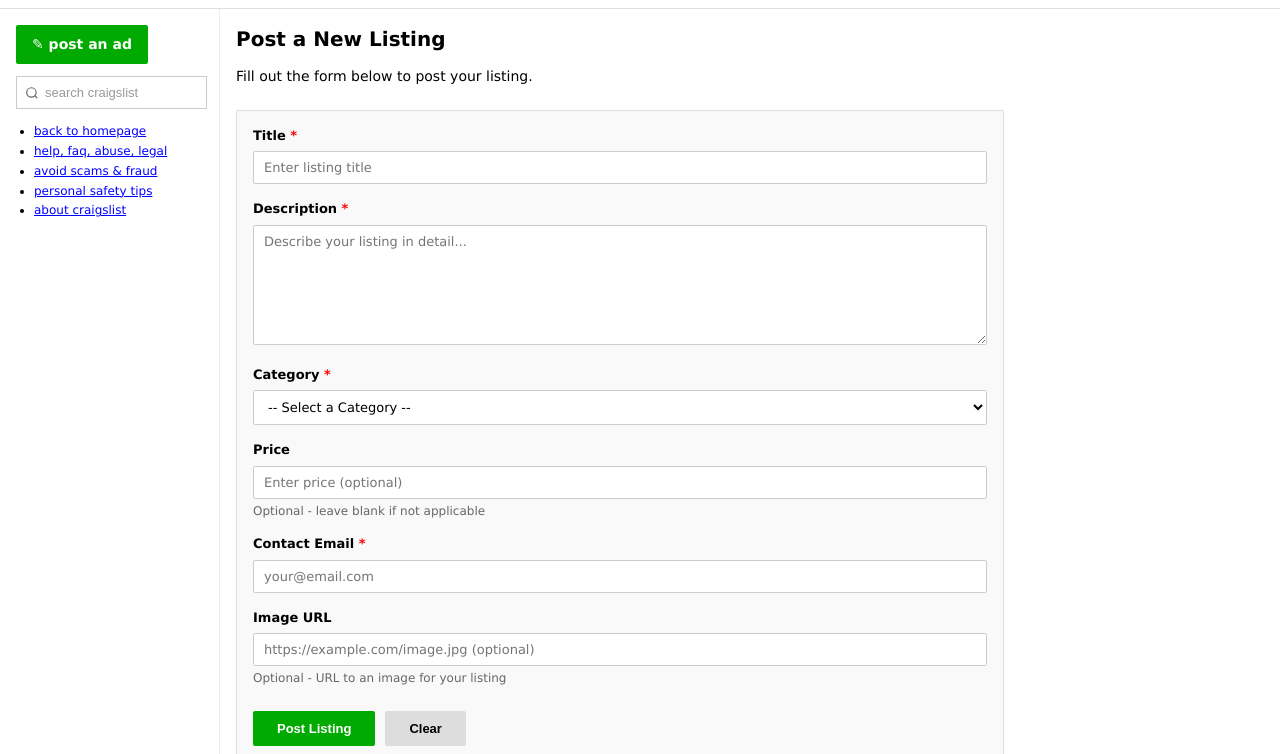
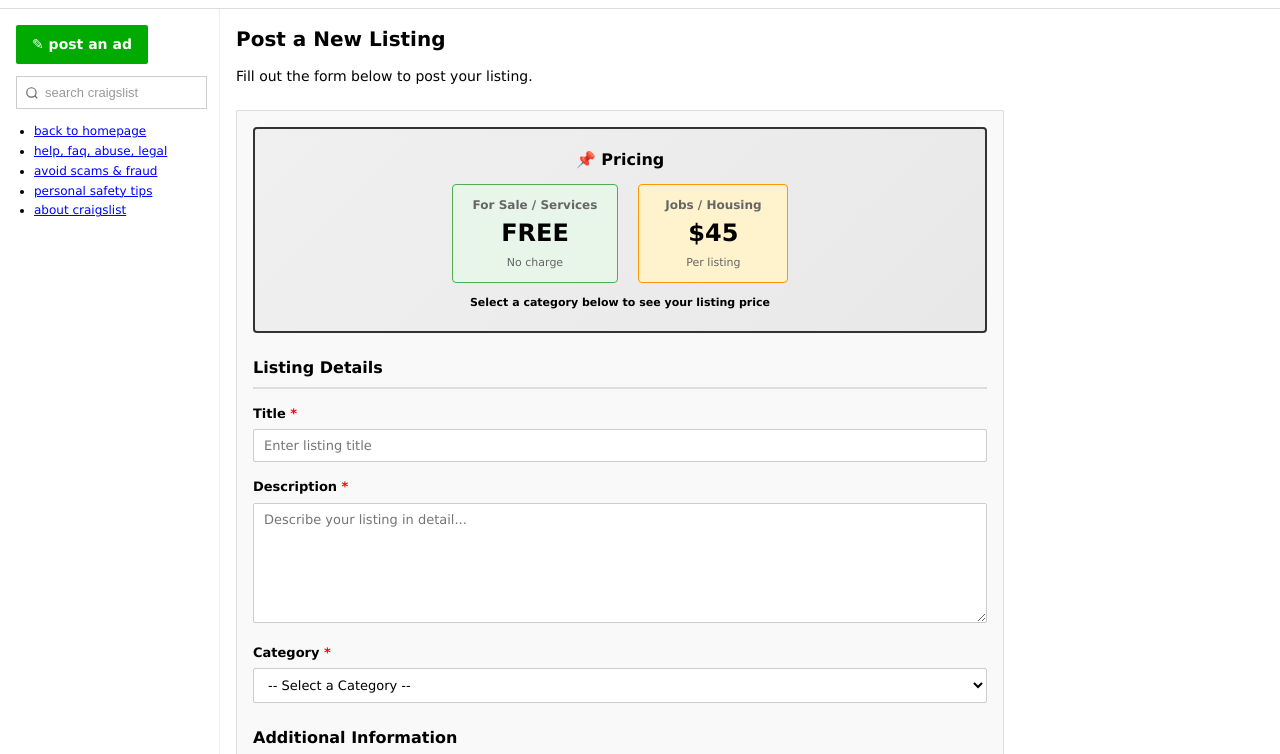
Before and after one commit to ibrahimadiallo-byte/Updated-Craigslist, a plain HTML site: page post.html in a window 1280 px wide. Shown: the part 46-800 px from the top of the page. Drawn offline with Linux system fonts and the light colour scheme.

Commit message:
Redesign post form with prominent pricing display and modern UI

```diff
--- a/js/post.js
+++ b/js/post.js
@@ -2,22 +2,27 @@
 
 const postForm = document.getElementById('postForm');
 const categorySelect = document.getElementById('category');
-const categoryNote = document.getElementById('categoryNote');
 const successMessage = document.getElementById('successMessage');
 const errorMessage = document.getElementById('errorMessage');
 const loadingIndicator = document.getElementById('loadingIndicator');
+const pricingSelected = document.getElementById('pricingSelected');
 
-// Show category note about paid listings
+// Update pricing display based on selected category
 categorySelect.addEventListener('change', () => {
   const category = categorySelect.value;
+
   if (category === 'Jobs' || category === 'Housing') {
-    categoryNote.textContent = '⚠️ This category requires a paid listing';
-    categoryNote.style.color = '#f00';
+    pricingSelected.innerHTML = '💳 PAID LISTING - $45 will be charged';
+    pricingSelected.style.background = '#ff9800';
+    pricingSelected.style.color = '#000';
+    pricingSelected.classList.add('active');
   } else if (category === 'For Sale' || category === 'Services') {
-    categoryNote.textContent = 'This is a free listing';
-    categoryNote.style.color = '#080';
+    pricingSelected.innerHTML = '✓ FREE LISTING';
+    pricingSelected.style.background = '#4caf50';
+    pricingSelected.style.color = '#fff';
+    pricingSelected.classList.add('active');
   } else {
-    categoryNote.textContent = '';
+    pricingSelected.classList.remove('active');
   }
 });
 
@@ -127,7 +132,7 @@ postForm.addEventListener('submit', async (e) => {
 
 // Handle reset
 postForm.addEventListener('reset', () => {
-  categoryNote.textContent = '';
+  pricingSelected.classList.remove('active');
   successMessage.style.display = 'none';
   errorMessage.style.display = 'none';
   document.querySelectorAll('.error').forEach(el => el.textContent = '');
--- a/post.html
+++ b/post.html
@@ -36,7 +36,7 @@
     .form-group label {
       display: block;
       margin-bottom: 6px;
-      font-weight: bold;
+      font-weight: 900;
       color: #000;
       font-size: 13px;
     }
@@ -147,6 +147,99 @@
       color: #666;
       font-size: 12px;
     }
+
+    .pricing-container {
+      background: linear-gradient(135deg, #f0f0f0 0%, #e8e8e8 100%);
+      border: 2px solid #333;
+      padding: 20px;
+      border-radius: 4px;
+      margin-bottom: 24px;
+      text-align: center;
+    }
+
+    .pricing-header {
+      font-size: 16px;
+      font-weight: 900;
+      color: #000;
+      margin-bottom: 12px;
+    }
+
+    .pricing-display {
+      display: flex;
+      gap: 20px;
+      justify-content: center;
+      flex-wrap: wrap;
+      margin-bottom: 12px;
+    }
+
+    .pricing-item {
+      display: flex;
+      flex-direction: column;
+      align-items: center;
+      padding: 12px 20px;
+      background: #fff;
+      border: 1px solid #ccc;
+      border-radius: 4px;
+      min-width: 150px;
+    }
+
+    .pricing-item.free {
+      background: #e8f5e9;
+      border-color: #4caf50;
+    }
+
+    .pricing-item.paid {
+      background: #fff3cd;
+      border-color: #ff9800;
+    }
+
+    .pricing-category {
+      font-size: 12px;
+      color: #666;
+      margin-bottom: 4px;
+      font-weight: bold;
+    }
+
+    .pricing-price {
+      font-size: 24px;
+      font-weight: 900;
+      color: #000;
+    }
+
+    .pricing-note {
+      font-size: 11px;
+      color: #666;
+      margin-top: 4px;
+    }
+
+    .pricing-selected {
+      background: #0000ff;
+      color: #fff;
+      padding: 10px 16px;
+      border-radius: 4px;
+      font-weight: bold;
+      margin-top: 12px;
+      min-height: 24px;
+      display: none;
+    }
+
+    .pricing-selected.active {
+      display: block;
+    }
+
+    .form-section-title {
+      font-size: 16px;
+      font-weight: 900;
+      color: #000;
+      margin-top: 24px;
+      margin-bottom: 16px;
+      padding-bottom: 8px;
+      border-bottom: 2px solid #ddd;
+    }
+
+    .form-section-title:first-of-type {
+      margin-top: 0;
+    }
   </style>
 </head>
 <body>
@@ -208,6 +301,27 @@
       <div id="errorMessage" class="error-message"></div>
 
       <form id="postForm" class="post-form" novalidate>
+        <div class="pricing-container">
+          <div class="pricing-header">📌 Pricing</div>
+          <div class="pricing-display">
+            <div class="pricing-item free">
+              <div class="pricing-category">For Sale / Services</div>
+              <div class="pricing-price">FREE</div>
+              <div class="pricing-note">No charge</div>
+            </div>
+            <div class="pricing-item paid">
+              <div class="pricing-category">Jobs / Housing</div>
+              <div class="pricing-price">$45</div>
+              <div class="pricing-note">Per listing</div>
+            </div>
+          </div>
+          <div id="pricingNote" class="pricing-note" style="color: #000; font-weight: bold; margin-top: 8px;">
+            Select a category below to see your listing price
+          </div>
+          <div id="pricingSelected" class="pricing-selected"></div>
+        </div>
+
+        <div class="form-section-title">Listing Details</div>
         <div class="form-group required">
           <label for="title">Title</label>
           <input type="text" id="title" name="title" placeholder="Enter listing title" required>
@@ -224,14 +338,15 @@
           <label for="category">Category</label>
           <select id="category" name="category" required>
             <option value="">-- Select a Category --</option>
-            <option value="Jobs">Jobs</option>
-            <option value="Housing">Housing</option>
-            <option value="For Sale">For Sale</option>
-            <option value="Services">Services</option>
+            <option value="Jobs">Jobs ($45)</option>
+            <option value="Housing">Housing ($45)</option>
+            <option value="For Sale">For Sale (FREE)</option>
+            <option value="Services">Services (FREE)</option>
           </select>
           <span class="error" id="categoryError"></span>
-          <small id="categoryNote"></small>
         </div>
+
+        <div class="form-section-title">Additional Information</div>
 
         <div class="form-group">
           <label for="price">Price</label>
```
